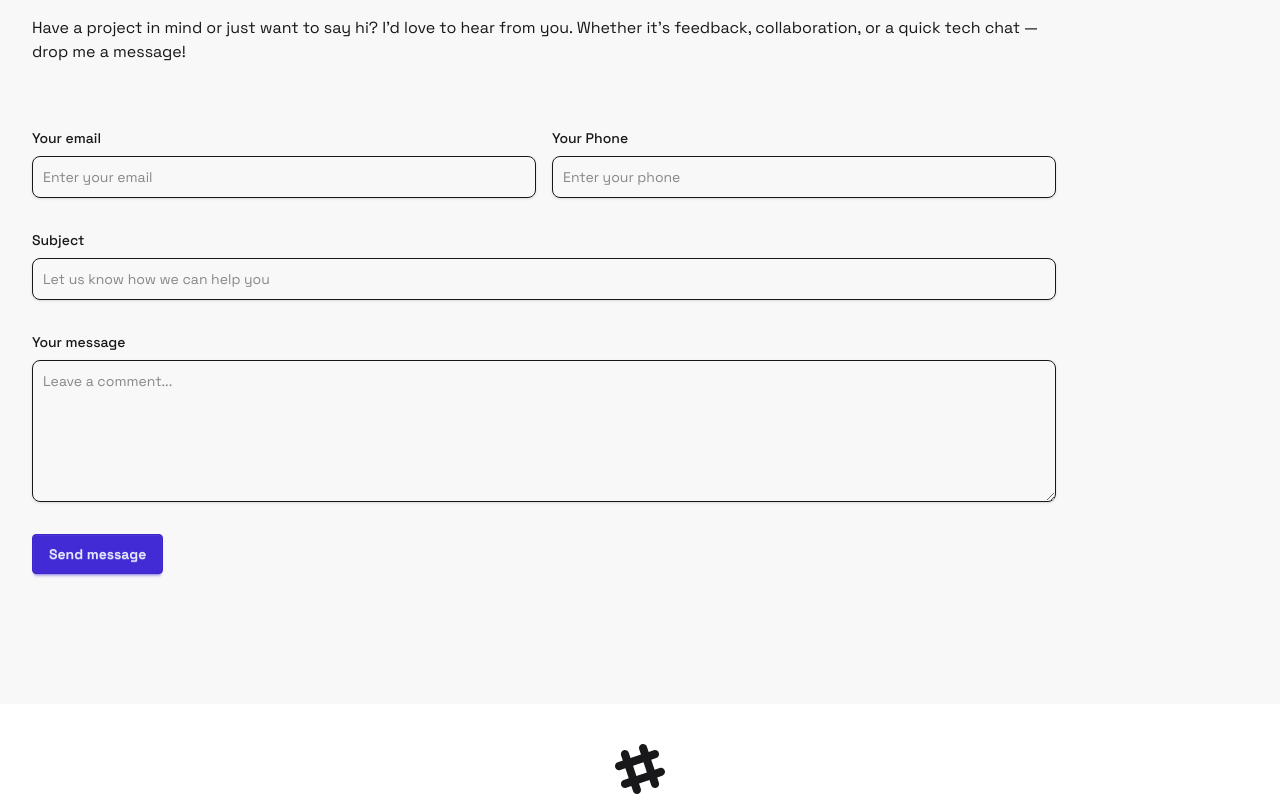
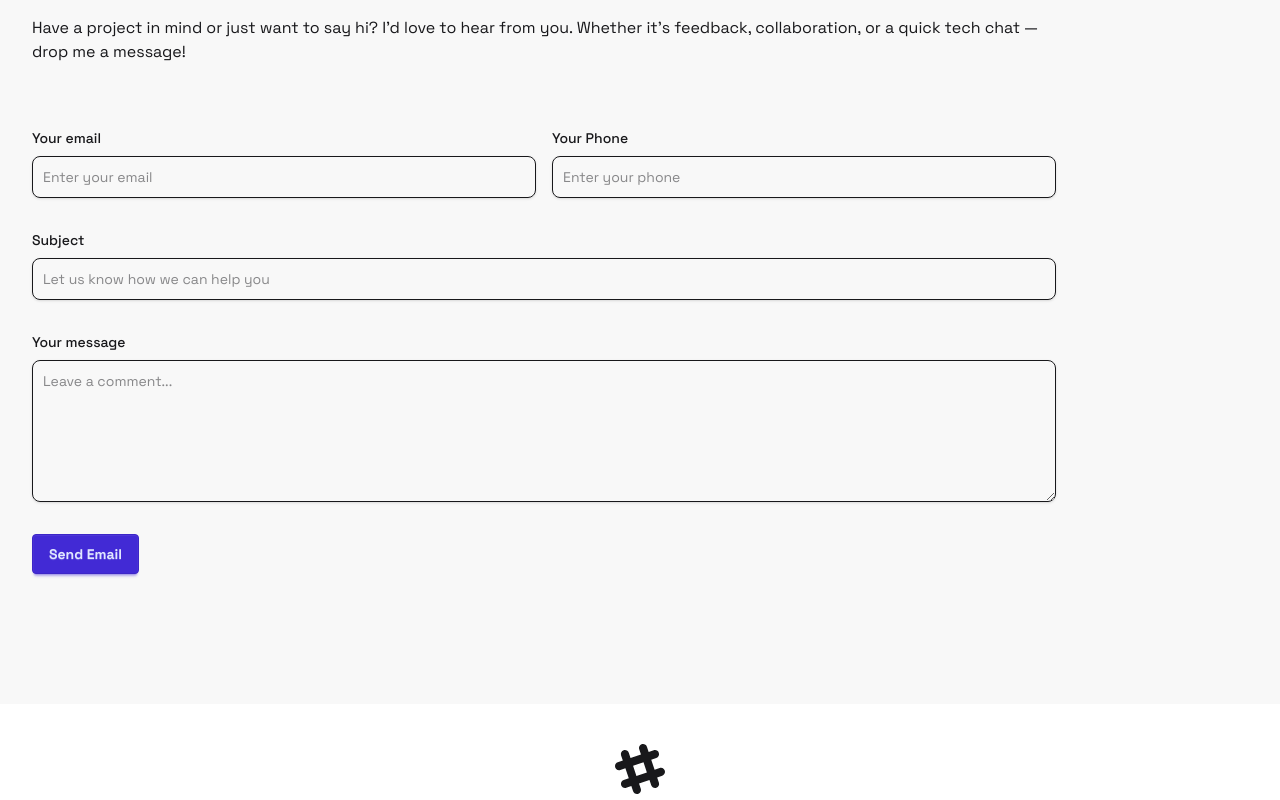
Before and after one commit to midhun98/React-Midhun-Portfolio, a React (Vite) app: page / in a window 1280 px wide. Shown: the part 3720-4520 px from the top of the page. Built offline with nearby package versions, Linux system fonts and the light colour scheme.

Commit message:
send email using emailjs

```diff
--- a/package.json
+++ b/package.json
@@ -10,6 +10,7 @@
     "preview": "vite preview"
   },
   "dependencies": {
+    "@emailjs/browser": "^4.4.1",
     "@tailwindcss/vite": "^4.1.14",
     "autoprefixer": "^10.4.21",
     "daisyui": "^5.0.51",
--- a/src/Contact.jsx
+++ b/src/Contact.jsx
@@ -1,4 +1,56 @@
+import { useState } from "react";
+import emailjs from "@emailjs/browser";
+
 function Contact() {
+    const [showToast, setShowToast] = useState(false);
+    const [errorToast, setErrorToast] = useState(false);
+    const [isSending, setIsSending] = useState(false);
+
+    const sendEmail = (e) => {
+        e.preventDefault();
+
+        const btn = document.getElementById("button");
+
+        // ✅ Get all values by ID
+        const email = document.getElementById("email").value.trim();
+        const phone = document.getElementById("phone_no").value.trim();
+        const subject = document.getElementById("subject").value.trim();
+        const message = document.getElementById("message").value.trim();
+
+        // ✅ Validation: all fields required
+        if (!email || !phone || !subject || !message) {
+            setErrorToast(true);
+            setTimeout(() => setErrorToast(false), 3000);
+            return;
+        }
+
+        setIsSending(true);
+        btn.value = "Sending...";
+
+        const serviceID = "default_service";
+        const templateID = "send_contact_email";
+        const publicKey = "SCizPeEI2X81_6FG7";
+
+        const form = document.getElementById("form");
+
+        emailjs.sendForm(serviceID, templateID, form, publicKey).then(
+            () => {
+                btn.value = "Send Email";
+                setIsSending(false);
+                setShowToast(true);
+                form.reset();
+                setTimeout(() => setShowToast(false), 3000);
+            },
+            (err) => {
+                console.error("Error sending message:", err);
+                btn.value = "Send Email";
+                setIsSending(false);
+                setErrorToast(true);
+                setTimeout(() => setErrorToast(false), 3000);
+            }
+        );
+    };
+
     return (
         <section className="min-h-screen bg-base-200" id="contact">
             <div className="container">
@@ -7,44 +59,63 @@ function Contact() {
                     <h2 className="mb-4 text-2xl tracking-tight font-extrabold ">Contact Me</h2>
                     <p className="mb-8 lg:mb-16 font-light">Have a project in mind or just want to say hi? I’d love to hear from you.
                         Whether it’s feedback, collaboration, or a quick tech chat — drop me a message!</p>
-                    <form action="#" className="space-y-8">
+                    <form id="form" onSubmit={sendEmail} className="space-y-8">
                         <div className="grid grid-cols-1 lg:grid-cols-2 gap-4">
                             <div>
                                 <label htmlFor="email" className="block mb-2 text-sm font-medium">Your email</label>
-                                <input type="email" id="email"
+                                <input type="email" id="email" name="email"
                                        className="shadow-sm border text-sm rounded-lg block w-full p-2.5"
-                                       placeholder="Enter your email" required/>
+                                       placeholder="Enter your email"/>
                             </div>
                             <div>
-                                <label htmlFor="phone" className="block mb-2 text-sm font-medium">Your Phone</label>
-                                <input type="number" id="phone"
+                                <label htmlFor="phone_no" className="block mb-2 text-sm font-medium">Your Phone</label>
+                                <input type="number" id="phone_no" name="phone_no"
                                        className="shadow-sm border text-sm rounded-lg block w-full p-2.5"
-                                       placeholder="Enter your phone" required/>
+                                       placeholder="Enter your phone"/>
                             </div>
                         </div>
 
                         <div>
                             <label htmlFor="subject" className="block mb-2 text-sm font-medium">Subject</label>
-                            <input type="text" id="subject"
+                            <input type="text" id="subject" name="subject"
                                    className="shadow-sm border text-sm rounded-lg block w-full p-2.5"
-                                   placeholder="Let us know how we can help you" required/>
+                                   placeholder="Let us know how we can help you"/>
                         </div>
                         <div className="sm:col-span-2">
                             <label htmlFor="message" className="block mb-2 text-sm font-medium ">Your message</label>
-                            <textarea id="message" rows="6"
+                            <textarea id="message" name="message" rows="6"
                                       className="block p-2.5 w-full text-sm  rounded-lg shadow-sm border"
                                       placeholder="Leave a comment..."></textarea>
                         </div>
-                        <button type="submit"
-                                className="btn btn-primary">Send
-                            message
-                        </button>
+
+                        <input type="submit" id="button"
+                               className="btn btn-primary"
+                               value={isSending ? "Sending..." : "Send Email"}
+                            disabled={isSending}
+                        />
                     </form>
                 </div>
             </div>
 
+            {/* ✅ Success Toast */}
+            {showToast && (
+                <div className="toast toast-end">
+                    <div className="alert alert-success">
+                        <span>Message sent successfully.</span>
+                    </div>
+                </div>
+            )}
+
+            {/* ❌ Error Toast */}
+            {errorToast && (
+                <div className="toast toast-end">
+                    <div className="alert alert-warning">
+                        <span>Please fill in all fields correctly.</span>
+                    </div>
+                </div>
+            )}
         </section>
-    )
+    );
 }
 
-export default Contact
+export default Contact;
```
Also changed, not shown: 1 other file (tests, documents, lock files or other folders).
